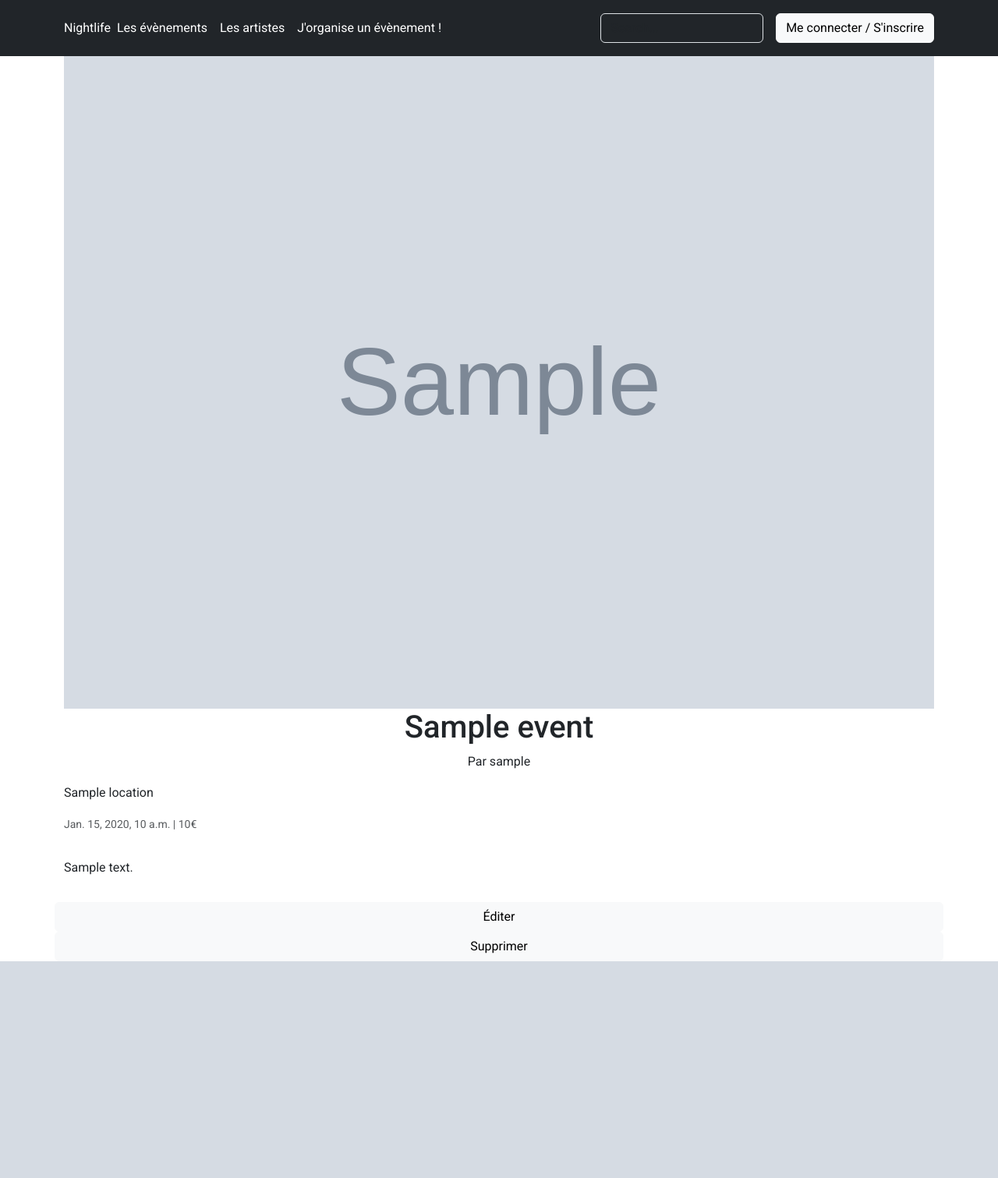
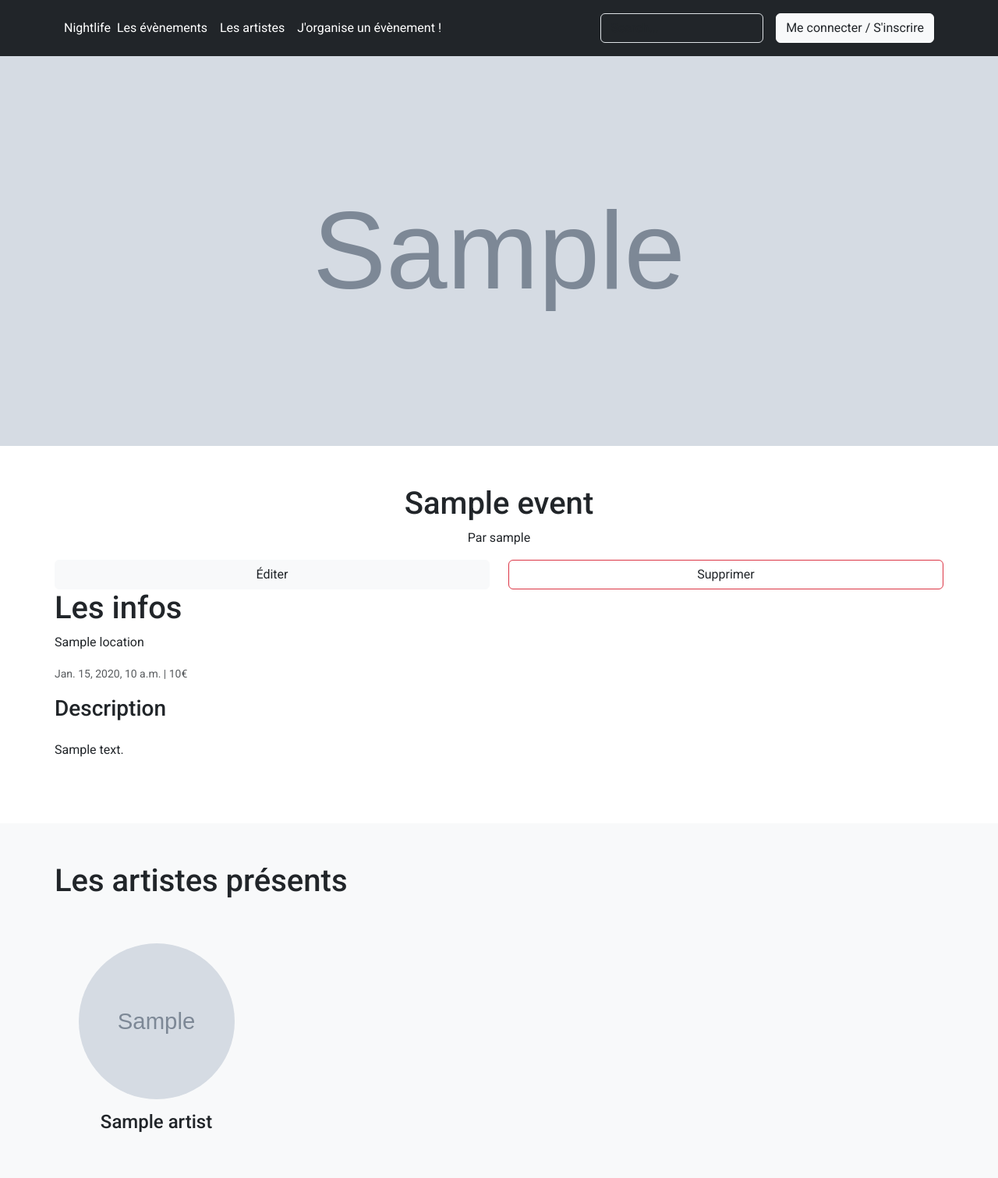
Before and after one commit to serkansahin/nightlife, a Django app: template src/events/templates/events/event_detail.html in a window 1280 px wide. Shown: the whole page at 78% size. Before the commit the page ends 1233 px from the top, so only its background shows below. Run offline with Django 3.2, Linux system fonts and the light colour scheme; the template is opened without the code that fills it: most values are stand-ins (such as "Sample title", 1, 10 or a date in 2020); grey boxes marked "Sample" are stand-in pictures; some libraries are stand-ins or nearby versions.

Commit message:
Add ManyToMany management between events and artists

```diff
--- a/src/events/models.py
+++ b/src/events/models.py
@@ -6,6 +6,7 @@ from django.urls import reverse
 
 User = get_user_model()
 
+from artists.models import Artist
 from nightlife.methods import PathAndRename
 
 # Create your models here.
@@ -26,6 +27,7 @@ class Event(models.Model):
     date = models.DateTimeField(blank=True, null=True)
     content = models.TextField(blank=True, verbose_name="Contenu")
     thumbnail = models.ImageField(blank=True, upload_to=path_and_rename)
+    artists = models.ManyToManyField(Artist, related_name="events")
 
     class meta:
         ordering = ["-created-on"]
--- a/src/events/templates/events/event_detail.html
+++ b/src/events/templates/events/event_detail.html
@@ -1,32 +1,81 @@
 {% extends 'base.html' %}
+{% load static %}
 
 {% block title %}
-    <title>{{ event.title }}</title>
+  <title>{{ event.title }}</title>
 {% endblock %}
 
 {% block content %}
-<div class="container">
+  <div class="container-fluid">
     {% if event.thumbnail %}
-    <div class="row">
-        <img class="img-fluid" src="{{ event.thumbnail.url }}" alt="{{ event.title }}">
-    </div>
+      <div class="row img-bg" style="background:url('{{ event.thumbnail.url }}'"></div>
     {% endif %}
-
+  </div>
+  <div class="container container-section">
     <div class="row text-center">
+      <div class="col">
         <h1>{{ event.title }}</h1>
-        <p>Par {{ event.author.username }}</p>
+        <a href="{% url 'accounts:userdetails' slug=event.author.username|slugify %}"><p>Par {{ event.author.username }}</p></a>
+      </div>
     </div>
 
     <div class="row">
-        <p>{{ event.location }}</p>
-        <p><small class="text-body-secondary">{{ event.date }} | {% if event.price %}{{ event.price }}€{% else %}GRATUIT{% endif %}</small></p>
-
-        <p>{{ event.content|safe|linebreaks }}</p>
+      <div class="col d-grid">
+        <a class="btn btn-light" href="{% url 'events:edit' slug=event.slug %}" role="button">Éditer</a>
+      </div>
+      <div class="col d-grid">
+        <a class="btn btn-outline-danger" href="{% url 'events:delete' slug=event.slug %}" role="button">Supprimer</a>
+      </div>
     </div>
 
     <div class="row">
-        <a class="btn btn-light" href="{% url 'events:edit' slug=event.slug %}" role="button">Éditer</a>
-        <a class="btn btn-light" href="{% url 'events:delete' slug=event.slug %}" role="button">Supprimer</a>
+      <h1>Les infos</h1>
+      <p>{{ event.location }}</p>
+      <p>
+        <small class="text-body-secondary">
+          {{ event.date }} |{% if event.price %}
+            {{ event.price }}€
+          {% else %}
+            GRATUIT
+          {% endif %}
+        </small>
+      </p>
+      <h3>Description</h3>
+      <p>{{ event.content|safe|linebreaks }}</p>
     </div>
-</div>
+  </div>
+
+  <div class="container-fluid bg-light">
+    <div class="container container-section">
+      <div class="row">
+        <h1>Les artistes présents</h1>
+        {% if event.artists %}
+          <div class="row row-cols-1 row-cols-md-4 g-4">
+            {% for artist in event.artists.all %}
+              <div class="col">
+                <a href="{% url 'artists:artist' slug=artist.slug %}">
+                  <div class="row container-circle">
+                    <div class="circle">
+                      {% if artist.thumbnail %}
+                        <img src="{{ artist.thumbnail.url }}" alt="{{ artist.title }}" />
+                      {% else %}
+                        <img src="{% get_media_prefix %}users/default.png" alt="{{ artist.title }}" />
+                      {% endif %}
+                    </div>
+                  </div>
+                  <div class="row text-center name">
+                    <h4>{{ artist.name }}</h4>
+                  </div>
+                </a>
+              </div>
+            {% endfor %}
+          </div>
+        {% else %}
+          <div class="col">
+            <h5>Pas encore d'artistes annoncé(e)s !</h5>
+          </div>
+        {% endif %}
+      </div>
+    </div>
+  </div>
 {% endblock %}
--- a/src/events/templates/events/event_list.html
+++ b/src/events/templates/events/event_list.html
@@ -6,10 +6,12 @@
 {% endblock %}
 
 {% block content %}
-  <div class="container">
+  <div class="container container-section">
     <div class="row">
       <h1 class="text-center">La liste des évènements</h1>
     </div>
+  </div>
+  <div class="container container-section">
     <div class="row row-cols-1 row-cols-md-4 g-4">
       {% for event in events %}
         <div class="col">
--- a/src/events/templates/events/home.html
+++ b/src/events/templates/events/home.html
@@ -5,7 +5,7 @@
 {% endblock %}
 
 {% block content %}
-<div class="container">
+<div class="container-fluid">
     <div class="bg-light p-5 text-center">
         <h2>Nightlife</h2>
         <p>Le <mark>meilleur</mark> agenda de vos sorties musicales</p>
--- a/src/events/views.py
+++ b/src/events/views.py
@@ -31,7 +31,7 @@ class EventsList(ListView):
     template_name = "events/event_list.html"
 
     def get_queryset(self):
-        queryset = super().get_queryset()
+        queryset = super().get_queryset().order_by('date')
 
         #Si user connecté, on retourne l'ensemble du queryset, sinon on n'affiche que les events publiés
         if self.request.user.is_authenticated:
--- a/src/nightlife/static/css/style.css
+++ b/src/nightlife/static/css/style.css
@@ -2,6 +2,18 @@
 
 body {
     font-family: 'Roboto', sans-serif;
+}
+
+.container-section {
+    padding: 50px 0;
+}
+
+a:hover,
+a:visited,
+a:link,
+a:active {
+    text-decoration: none;
+    color: inherit;
 }
 
 .card-img-top {
@@ -9,3 +21,40 @@ body {
     height: 8vw;
     object-fit: cover;
 }
+
+.img-bg {
+    height: 500px;
+    background-size: cover !important;
+    background-attachment: fixed !important;
+    background-position: center !important;
+}
+
+
+.container-circle {
+    /* Feel free to adjust the values here so you can see it being responsive */
+    width: 200px;
+    margin-left: auto;
+    margin-right: auto;
+}
+
+.circle {
+    position: relative;
+    width: 100%;
+    height: 0;
+    padding: 100% 0 0;
+    border-radius: 50%;
+    overflow: hidden;
+}
+
+.circle img {
+    position: absolute;
+    top: 0;
+    left: 0;
+    width: 100%;
+    height: 100%;
+    object-fit: cover;
+}
+
+.name {
+    padding-top: 15px;
+}
```
Also changed, not shown: src/accounts/templates/registration/user_details.html (+6 -8 lines), src/artists/models.py (+4 -4 lines), src/artists/templates/artists/artist_detail.html (+69 -9 lines), src/artists/templates/artists/artists_list.html (+21 -19 lines), src/artists/views.py (+7 -1 lines).
